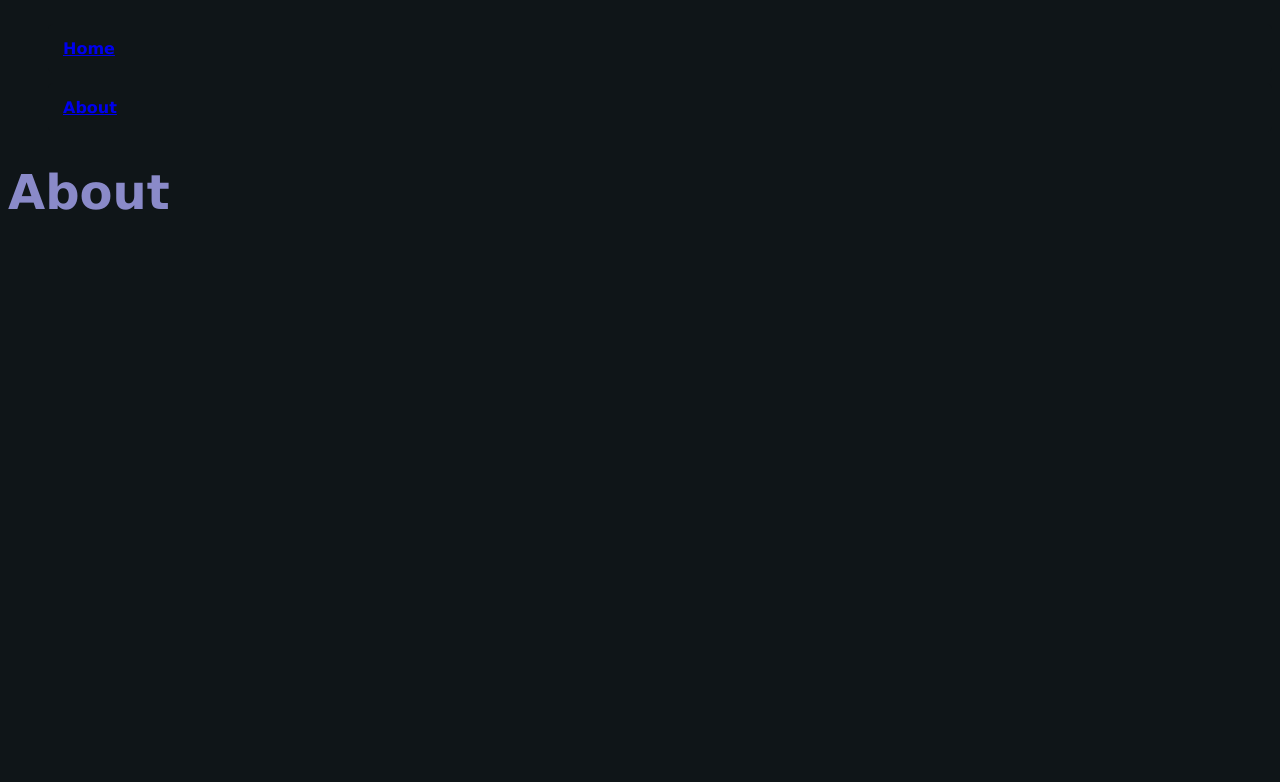
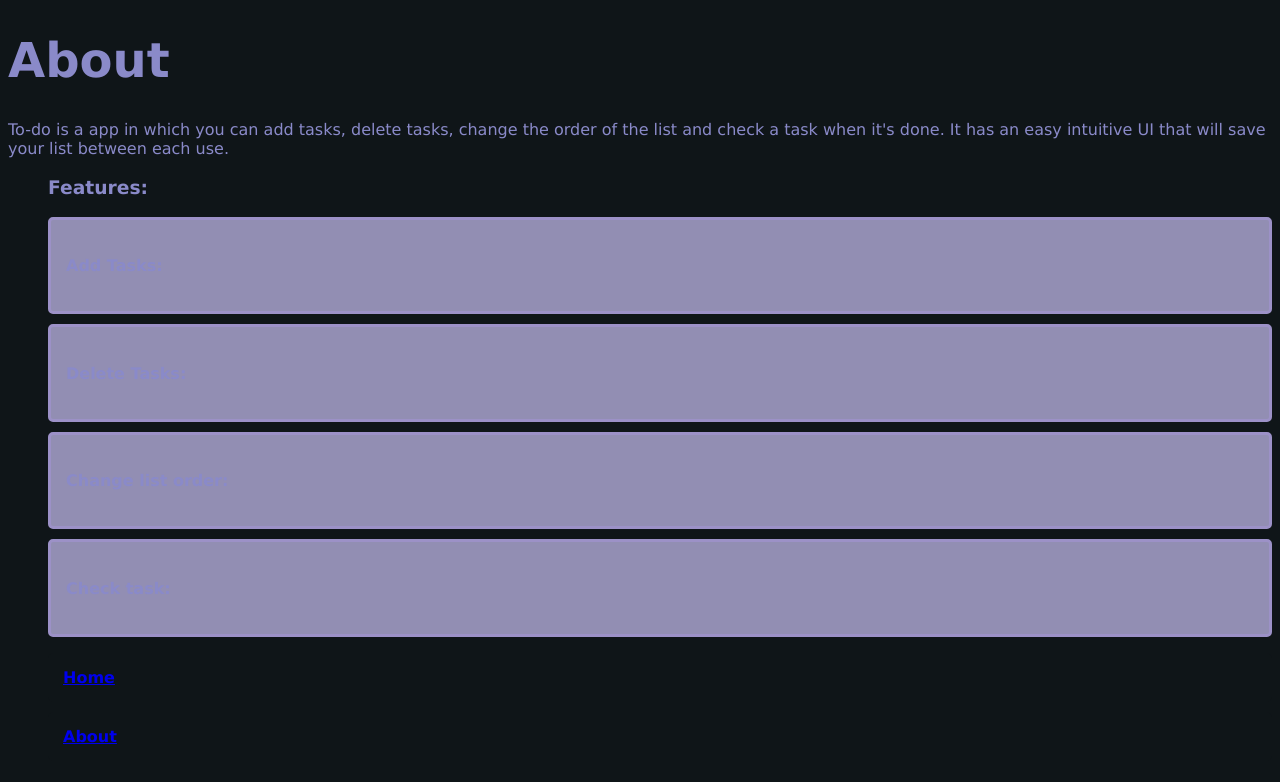
Before and after one commit to RebeccaMolund/To-do-App, a React (Vite) app in the folder vite-project/: page /about in a window 1280 px wide. Shown: the top 782 px of the page. Built offline with nearby package versions, Linux system fonts and the light colour scheme.

Commit message:
I have changed a little on About page.

```diff
--- /dev/null
+++ b/vite-project/src/components/AboutInfo.jsx
@@ -0,0 +1,29 @@
+const AboutInfo = () => {
+  return (
+    <div className="aboutInfo">
+      <h1>About</h1>
+      <p>
+        To-do is a app in which you can add tasks, delete tasks, change the
+        order of the list and check a task when it's done. It has an easy
+        intuitive UI that will save your list between each use.
+      </p>
+      <ul className="infoList">
+        <h3>Features:</h3>
+        <li>
+          <h4>Add Tasks:</h4>
+        </li>
+        <li>
+          <h4>Delete Tasks:</h4>
+        </li>
+        <li>
+          <h4>Change list order:</h4>
+        </li>
+        <li>
+          <h4>Check task:</h4>
+        </li>
+      </ul>
+    </div>
+  );
+};
+
+export default AboutInfo;
--- a/vite-project/src/pages/About.jsx
+++ b/vite-project/src/pages/About.jsx
@@ -1,15 +1,15 @@
-import React from 'react'
-import Navbar from '../components/Navbar'
-import Header from '../components/Header'
+import React from "react";
+import Navbar from "../components/Navbar";
+import Header from "../components/Header";
+import AboutInfo from "../components/AboutInfo";
 
 const About = () => {
   return (
     <div>
-        <Header />
-        <Navbar />
-        <h1>About</h1>
+      <AboutInfo />
+      <Navbar />
     </div>
-  )
-}
+  );
+};
 
-export default About
+export default About;
--- a/vite-project/src/pages/Home.jsx
+++ b/vite-project/src/pages/Home.jsx
@@ -1,17 +1,16 @@
-import React from 'react'
-import Navbar from '../components/Navbar'
-import Header from '../components/Header'
-import TodoList from '../components/TodoList'
+import React from "react";
+import Navbar from "../components/Navbar";
+import Header from "../components/Header";
+import TodoList from "../components/TodoList";
 
 const Home = () => {
   return (
     <div>
-        <Header />
-        <h1>Home</h1>
-        <TodoList />
-        <Navbar />
+      <Header />
+      <TodoList />
+      <Navbar />
     </div>
-  )
-}
+  );
+};
 
-export default Home
+export default Home;
```
